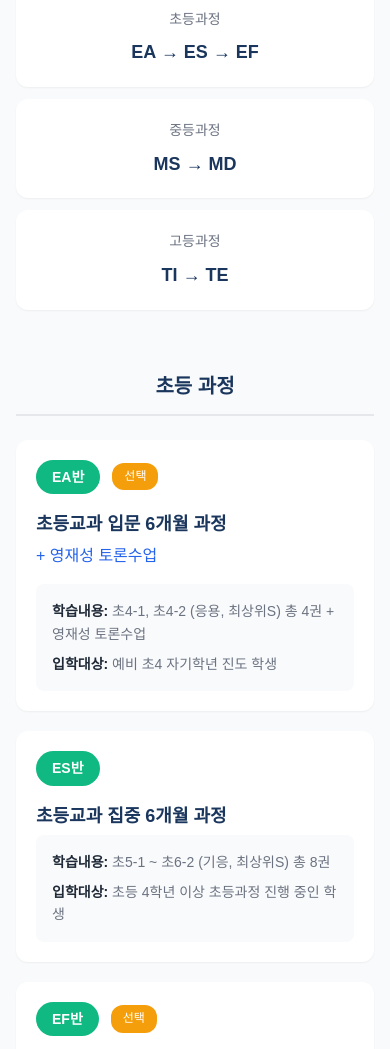
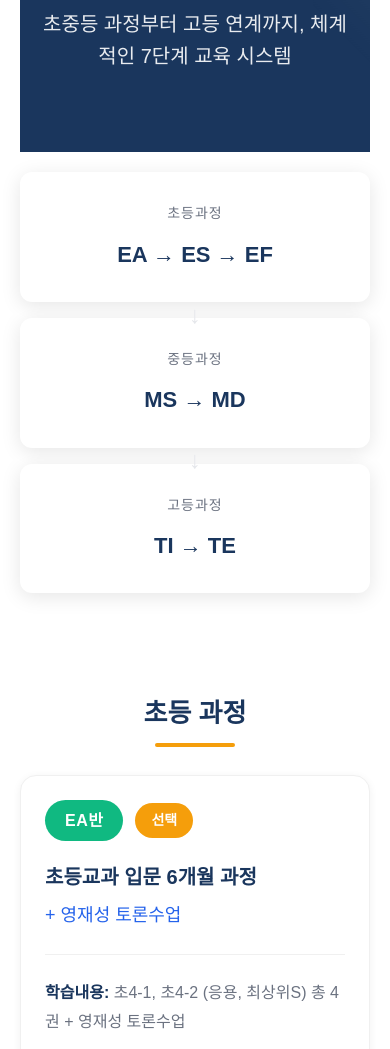
Before and after one commit to seung-jun221/sutam, a website: page curriculum.html in a window 390 px wide. Shown: the part 281-1330 px from the top of the page. Drawn offline with Linux system fonts and the light colour scheme.

Commit message:
디자인 수정

```diff
--- a/assets/css/curriculum.css
+++ b/assets/css/curriculum.css
@@ -3,83 +3,169 @@
 
 /* ========== 페이지 타이틀 ========== */
 .curriculum-main {
-  padding: 40px 0 60px;
-  background: var(--bg-secondary);
+  padding: 0;
+  background: #ffffff;
   min-height: calc(100vh - 200px);
 }
 
+/* 히어로 배경 */
 .page-title {
   text-align: center;
-  margin-bottom: 40px;
+  padding: 80px 20px;
+  background: var(--primary-color);
+  color: white;
+  position: relative;
+  overflow: hidden;
+}
+
+.page-title::before {
+  content: '';
+  position: absolute;
+  top: -50%;
+  right: -30%;
+  width: 100%;
+  height: 200%;
+  background: linear-gradient(
+    45deg,
+    transparent 30%,
+    rgba(255, 255, 255, 0.05) 50%,
+    transparent 70%
+  );
+  animation: shine 3s ease-in-out infinite;
+}
+
+@keyframes shine {
+  0% {
+    transform: translateX(-100%);
+  }
+  100% {
+    transform: translateX(100%);
+  }
 }
 
 .page-title h1 {
-  font-size: 32px;
+  font-size: 42px;
   font-weight: 700;
-  color: var(--primary-color);
-  margin-bottom: 12px;
+  margin-bottom: 16px;
+  position: relative;
+  z-index: 1;
 }
 
 .page-title p {
-  font-size: 16px;
-  color: var(--text-secondary);
+  font-size: 20px;
+  opacity: 0.9;
+  position: relative;
+  z-index: 1;
 }
 
 /* ========== 커리큘럼 개요 ========== */
 .curriculum-overview {
   display: grid;
   grid-template-columns: repeat(3, 1fr);
-  gap: 16px;
-  margin-bottom: 60px;
+  gap: 0;
+  margin: -40px auto 60px;
+  max-width: 900px;
+  position: relative;
+  z-index: 10;
 }
 
 .overview-item {
   background: white;
-  padding: 20px;
-  border-radius: 12px;
+  padding: 30px 20px;
   text-align: center;
-  box-shadow: var(--shadow-sm);
+  box-shadow: 0 4px 20px rgba(0, 0, 0, 0.1);
+  position: relative;
+  transition: all 0.3s ease;
+}
+
+.overview-item:first-child {
+  border-radius: 12px 0 0 12px;
+}
+
+.overview-item:last-child {
+  border-radius: 0 12px 12px 0;
+}
+
+.overview-item:hover {
+  transform: translateY(-5px);
+  box-shadow: 0 8px 30px rgba(0, 0, 0, 0.15);
+}
+
+.overview-item:not(:last-child)::after {
+  content: '→';
+  position: absolute;
+  right: -20px;
+  top: 50%;
+  transform: translateY(-50%);
+  font-size: 24px;
+  color: #e5e7eb;
+  z-index: 1;
 }
 
 .overview-item .level {
   display: block;
   font-size: 14px;
   color: var(--text-secondary);
-  margin-bottom: 8px;
+  margin-bottom: 12px;
+  text-transform: uppercase;
+  letter-spacing: 1px;
 }
 
 .overview-item .classes {
-  font-size: 18px;
+  font-size: 22px;
   font-weight: 700;
   color: var(--primary-color);
 }
 
 /* ========== 커리큘럼 섹션 ========== */
 .curriculum-section {
-  margin-bottom: 60px;
+  margin-bottom: 80px;
+  padding: 60px 0;
+}
+
+.curriculum-section:nth-child(4) {
+  background: #fffbf0;
+}
+
+.curriculum-section:nth-child(6) {
+  background: #f0f4ff;
 }
 
 .section-title {
-  font-size: 24px;
+  font-size: 32px;
   font-weight: 700;
   color: var(--primary-color);
-  margin-bottom: 24px;
-  padding-bottom: 12px;
-  border-bottom: 2px solid var(--border-color);
+  margin-bottom: 40px;
+  text-align: center;
+  position: relative;
+}
+
+.section-title::after {
+  content: '';
+  position: absolute;
+  bottom: -12px;
+  left: 50%;
+  transform: translateX(-50%);
+  width: 80px;
+  height: 4px;
+  background: var(--accent-color);
+  border-radius: 2px;
 }
 
 /* ========== 과정 카드 ========== */
 .course-card {
   background: white;
-  border-radius: 12px;
-  padding: 24px;
-  margin-bottom: 20px;
-  box-shadow: var(--shadow-sm);
+  border-radius: 16px;
+  padding: 32px;
+  margin: 0 auto 24px;
+  max-width: 800px;
+  box-shadow: 0 2px 8px rgba(0, 0, 0, 0.06);
   transition: all 0.3s ease;
+  border: 1px solid #f0f0f0;
 }
 
 .course-card:hover {
-  box-shadow: var(--shadow-md);
+  box-shadow: 0 8px 24px rgba(0, 0, 0, 0.1);
   transform: translateY(-2px);
 }
 
@@ -87,15 +173,16 @@
   display: flex;
   align-items: center;
   gap: 12px;
-  margin-bottom: 16px;
+  margin-bottom: 20px;
 }
 
 .course-code {
-  padding: 6px 16px;
-  border-radius: 20px;
+  padding: 10px 24px;
+  border-radius: 30px;
   font-weight: 700;
-  font-size: 14px;
+  font-size: 18px;
   color: white;
+  letter-spacing: 0.5px;
 }
 
 .course-header.elementary .course-code {
@@ -111,38 +198,38 @@
 }
 
 .course-tag {
-  padding: 4px 12px;
+  padding: 6px 16px;
   background: var(--accent-color);
   color: white;
-  border-radius: 12px;
-  font-size: 12px;
+  border-radius: 20px;
+  font-size: 14px;
+  font-weight: 600;
+}
+
+.course-title {
+  font-size: 24px;
+  font-weight: 700;
+  color: var(--primary-color);
+  margin-bottom: 8px;
+}
+
+.course-subtitle {
+  font-size: 18px;
+  color: var(--secondary-color);
+  margin-bottom: 24px;
   font-weight: 500;
 }
 
-.course-title {
-  font-size: 20px;
-  font-weight: 700;
-  color: var(--primary-color);
-  margin-bottom: 4px;
-}
-
-.course-subtitle {
-  font-size: 16px;
-  color: var(--secondary-color);
-  margin-bottom: 16px;
-}
-
 .course-content {
-  padding: 16px;
-  background: var(--bg-secondary);
-  border-radius: 8px;
+  padding-top: 24px;
+  border-top: 1px solid #f0f0f0;
 }
 
 .course-content p {
-  font-size: 14px;
+  font-size: 16px;
   color: var(--text-secondary);
-  margin-bottom: 8px;
-  line-height: 1.6;
+  margin-bottom: 16px;
+  line-height: 1.8;
 }
 
 .course-content p:last-child {
@@ -150,83 +237,113 @@
 }
 
 .course-content strong {
-  color: var(--text-primary);
+  color: var(--primary-color);
+  font-weight: 600;
 }
 
 /* ========== CTA 섹션 ========== */
 .curriculum-cta {
   text-align: center;
-  padding: 60px 20px;
-  background: white;
-  border-radius: 16px;
-  margin-top: 60px;
+  padding: 80px 20px;
+  background: var(--primary-color);
+  color: white;
+  margin-top: 80px;
+  position: relative;
 }
 
 .curriculum-cta h2 {
-  font-size: 28px;
+  font-size: 36px;
   font-weight: 700;
-  color: var(--primary-color);
-  margin-bottom: 12px;
+  margin-bottom: 20px;
 }
 
 .curriculum-cta p {
-  font-size: 16px;
-  color: var(--text-secondary);
-  margin-bottom: 24px;
+  font-size: 20px;
+  margin-bottom: 40px;
   line-height: 1.6;
+  opacity: 0.95;
 }
 
 .cta-contact {
-  font-size: 18px;
-  color: var(--text-primary);
+  font-size: 22px;
+  background: rgba(255, 255, 255, 0.1);
+  padding: 32px 48px;
+  border-radius: 16px;
+  display: inline-block;
+  border: 2px solid rgba(255, 255, 255, 0.3);
 }
 
 .cta-contact strong {
-  color: var(--primary-color);
+  color: white;
+  font-weight: 600;
+  display: inline-block;
+  margin-right: 8px;
+}
+
+/* ========== 컨테이너 조정 ========== */
+.curriculum-main .container {
+  max-width: 1200px;
+  padding: 0 40px;
 }
 
 /* ========== 반응형 ========== */
 @media (max-width: 768px) {
   .curriculum-overview {
     grid-template-columns: 1fr;
-    gap: 12px;
+    gap: 16px;
+    margin: 20px auto 40px;
+  }
+
+  .overview-item {
+    border-radius: 12px !important;
+  }
+
+  .overview-item:not(:last-child)::after {
+    content: '↓';
+    right: 50%;
+    bottom: -32px;
+    top: auto;
+    transform: translateX(50%);
   }
 
   .page-title h1 {
+    font-size: 32px;
+  }
+
+  .section-title {
+    font-size: 26px;
+  }
+
+  .course-title {
+    font-size: 20px;
+  }
+
+  .curriculum-cta h2 {
     font-size: 28px;
   }
 
-  .section-title {
-    font-size: 20px;
-  }
-
-  .course-title {
+  .cta-contact {
+    padding: 24px 32px;
     font-size: 18px;
   }
 
-  .curriculum-cta h2 {
-    font-size: 24px;
-  }
-
-  .curriculum-cta .cta-buttons {
-    flex-direction: column;
-  }
-
-  .curriculum-cta .cta-button {
-    width: 100%;
+  .curriculum-main .container {
+    padding: 0 20px;
   }
 }
 
 @media (max-width: 480px) {
-  .curriculum-main {
-    padding: 30px 0 40px;
-  }
-
   .course-card {
-    padding: 20px;
+    padding: 24px;
+    margin-bottom: 16px;
   }
 
   .course-header {
     flex-wrap: wrap;
   }
+
+  .course-code {
+    font-size: 16px;
+    padding: 8px 20px;
+  }
 }
```
